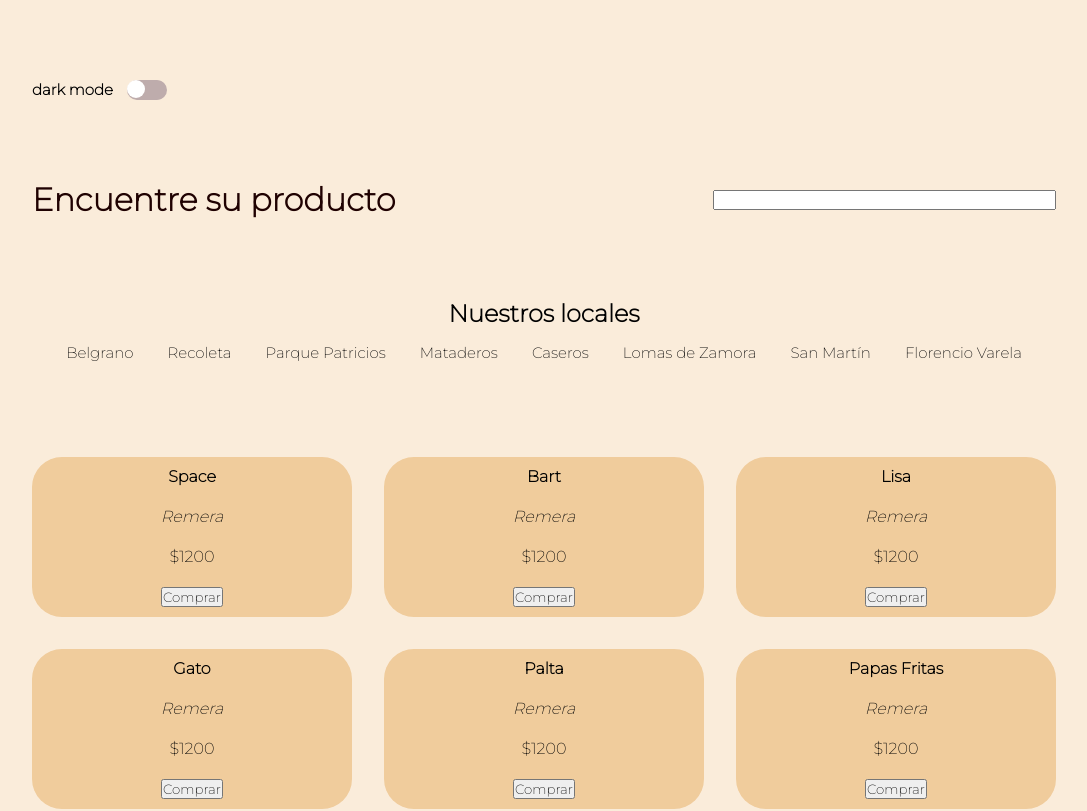
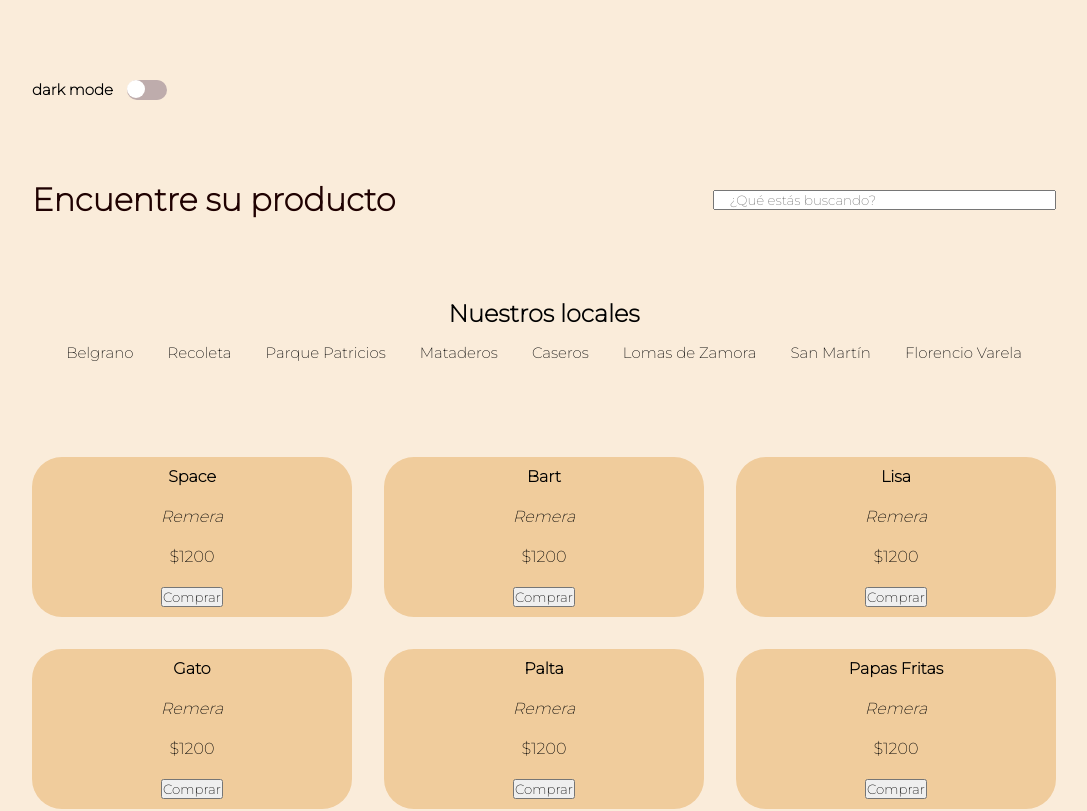
Before and after one commit to javiqk/2daEntregaProyectoFinal, a plain HTML site: page index.html in a window 1280 px wide. Shown: the top 811 px of the page, without its empty margins (96-1183 px from the left). Drawn offline with nearby package versions, Linux system fonts and the light colour scheme.

Commit message:
agregué placeholder al input

```diff
--- a/index.html
+++ b/index.html
@@ -22,7 +22,7 @@
 		</div>
 		<div class="searchBar">
 			<h1 class="searchBar__title">Encuentre su producto</h1>
-			<input type="text" class="searchBar__input" id="js-searchInput" />
+			<input type="text" class="searchBar__input" id="js-searchInput"  placeholder="¿Qué estás buscando?"/>
 			<button class="searchBar__button" id="js-searchButton">Buscar</button>
 		</div>
 		<div>
```
